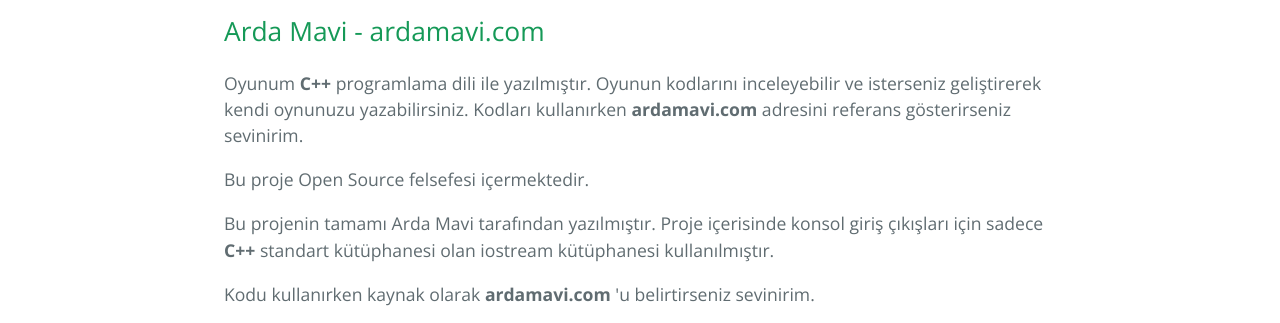
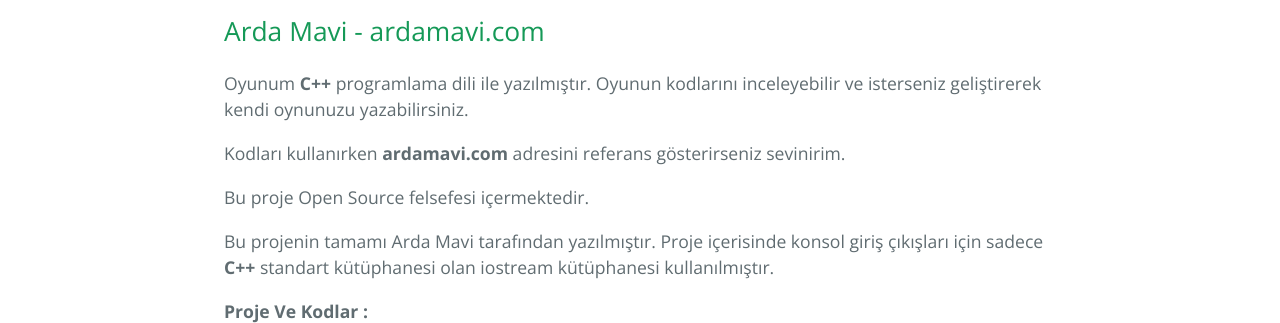
Before and after one commit to ardamavi/xox-game-Cpp, a plain HTML site: page index.html in a window 1280 px wide. Shown: the part 487-810 px from the top of the page. Drawn offline with nearby package versions, Linux system fonts and the light colour scheme.

```diff
--- a/index.html
+++ b/index.html
@@ -26,15 +26,14 @@
 <a id="arda-mavi---ardamavicom" class="anchor" href="#arda-mavi---ardamavicom" aria-hidden="true"><span aria-hidden="true" class="octicon octicon-link"></span></a>Arda Mavi - ardamavi.com</h2>
 
 <p>Oyunum <strong>C++</strong> programlama dili ile yazılmıştır.
-Oyunun kodlarını inceleyebilir ve isterseniz geliştirerek kendi oynunuzu yazabilirsiniz.
-Kodları kullanırken <strong>ardamavi.com</strong> adresini referans gösterirseniz sevinirim.</p>
+Oyunun kodlarını inceleyebilir ve isterseniz geliştirerek kendi oynunuzu yazabilirsiniz.</p>
+
+<p>Kodları kullanırken <strong>ardamavi.com</strong> adresini referans gösterirseniz sevinirim.</p>
 
 <p>Bu proje Open Source felsefesi içermektedir.</p>
 
 <p>Bu projenin tamamı Arda Mavi tarafından yazılmıştır.
 Proje içerisinde konsol giriş çıkışları için sadece <strong>C++</strong> standart kütüphanesi olan iostream kütüphanesi kullanılmıştır.</p>
-
-<p>Kodu kullanırken kaynak olarak <strong>ardamavi.com</strong> 'u belirtirseniz sevinirim.</p>
 
 <p><strong>Proje Ve Kodlar :</strong></p>
 
--- a/params.json
+++ b/params.json
@@ -1,6 +1,6 @@
 {
   "name": "Yapay Zeka XOX Oyunu",
   "tagline": "C++ ile Yapay Zeka XOX oyunu",
-  "body": "#C++ ile Yapay Zeka XOX oyunu\r\n##  Arda Mavi - ardamavi.com\r\n\r\nOyunum **C++** programlama dili ile yazılmıştır.\r\nOyunun kodlarını inceleyebilir ve isterseniz geliştirerek kendi oynunuzu yazabilirsiniz.\r\nKodları kullanırken **ardamavi.com** adresini referans gösterirseniz sevinirim.\r\n\r\nBu proje Open Source felsefesi içermektedir.\r\n\r\nBu projenin tamamı Arda Mavi tarafından yazılmıştır.\r\nProje içerisinde konsol giriş çıkışları için sadece **C++** standart kütüphanesi olan iostream kütüphanesi kullanılmıştır.\r\n\r\nKodu kullanırken kaynak olarak **ardamavi.com** 'u belirtirseniz sevinirim.\r\n\r\n**Proje Ve Kodlar :**\r\n\r\nGist : https://gist.github.com/ardamavi/54a95f549063793140715597b63ba4d5\r\n\r\nProje Sayfası : http://www.ardamavi.com/2016/06/yapay-zeka-xox-oyunu-c.html\r\n\r\nUmarım yararlı olmuştur.\r\nSorularınız olursa sayfamdan sorabilirsiniz.\r\n\r\nİyi çalışmalar.\r\n\r\n#Arda Mavi - ardamavi.com\r\n",
+  "body": "#C++ ile Yapay Zeka XOX oyunu\r\n##  Arda Mavi - ardamavi.com\r\n\r\nOyunum **C++** programlama dili ile yazılmıştır.\r\nOyunun kodlarını inceleyebilir ve isterseniz geliştirerek kendi oynunuzu yazabilirsiniz.\r\n\r\nKodları kullanırken **ardamavi.com** adresini referans gösterirseniz sevinirim.\r\n\r\nBu proje Open Source felsefesi içermektedir.\r\n\r\nBu projenin tamamı Arda Mavi tarafından yazılmıştır.\r\nProje içerisinde konsol giriş çıkışları için sadece **C++** standart kütüphanesi olan iostream kütüphanesi kullanılmıştır.\r\n\r\n**Proje Ve Kodlar :**\r\n\r\nGist : https://gist.github.com/ardamavi/54a95f549063793140715597b63ba4d5\r\n\r\nProje Sayfası : http://www.ardamavi.com/2016/06/yapay-zeka-xox-oyunu-c.html\r\n\r\nUmarım yararlı olmuştur.\r\nSorularınız olursa sayfamdan sorabilirsiniz.\r\n\r\nİyi çalışmalar.\r\n\r\n#Arda Mavi - ardamavi.com\r\n",
   "note": "Don't delete this file! It's used internally to help with page regeneration."
 }
```
